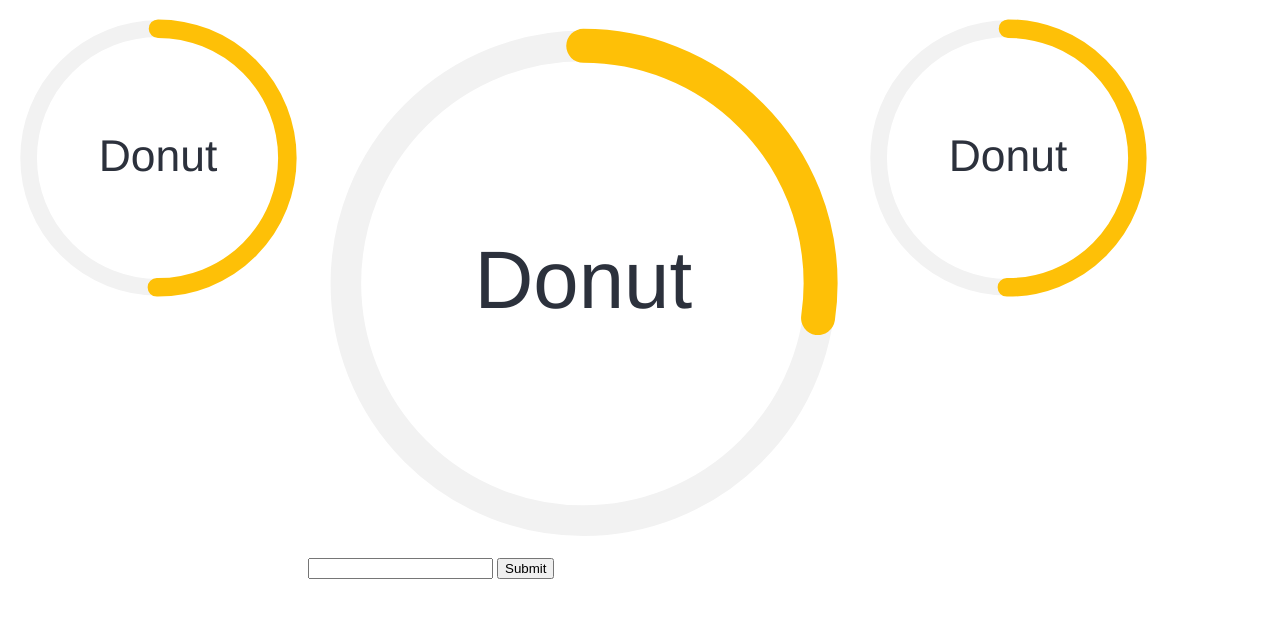
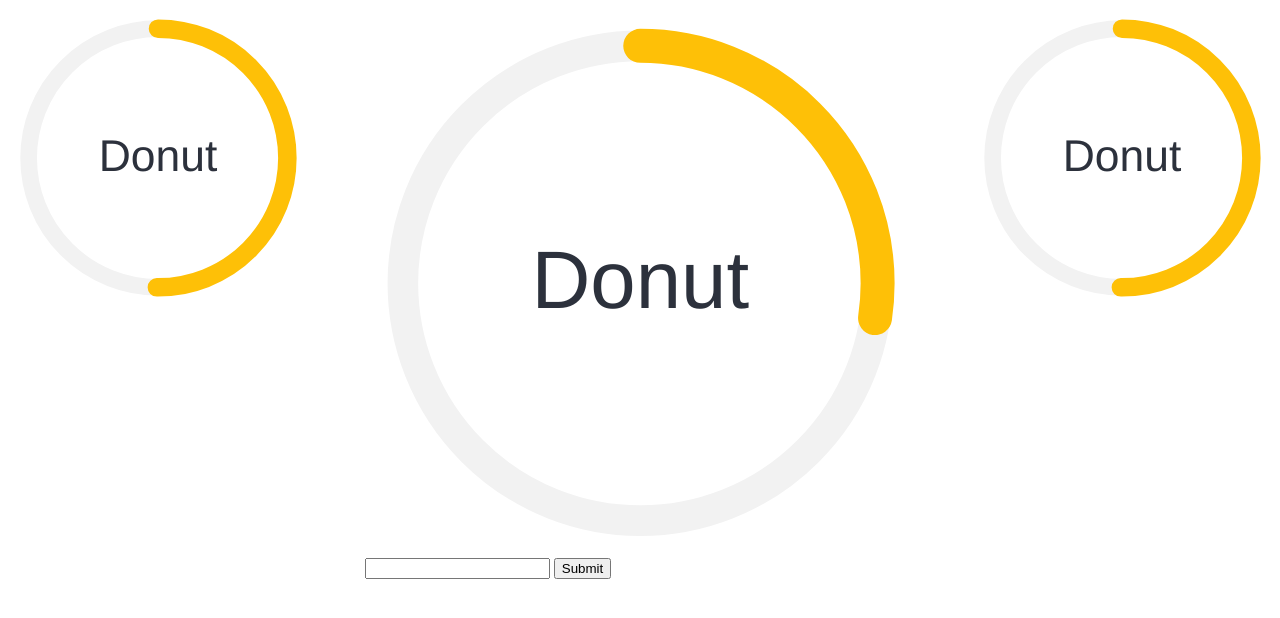
Before and after one commit to monzanifabio/css-donut-chart, a plain HTML site: page index.html in a window 1280 px wide. Drawn offline with Linux system fonts and the light colour scheme.

Commit message:
Added flexbox

```diff
--- a/style.css
+++ b/style.css
@@ -1,5 +1,8 @@
 .container {
   display: flex;
+  justify-content: space-between;
+  flex-direction: row;
+  flex-wrap: wrap;
 }
 
 .label {
```
